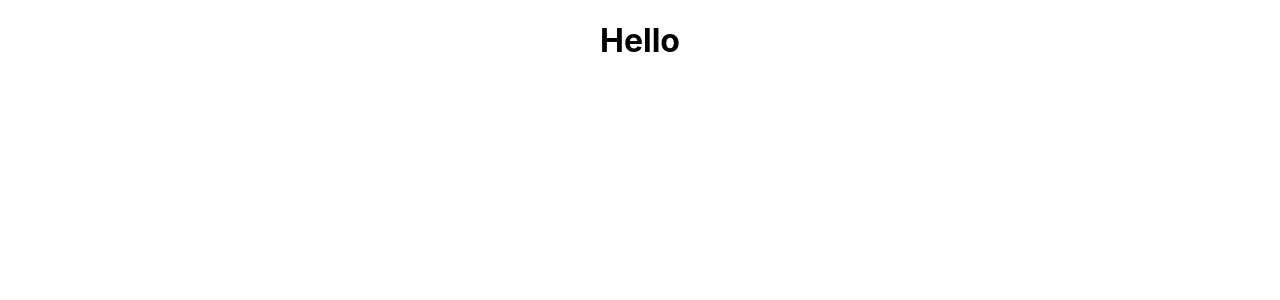
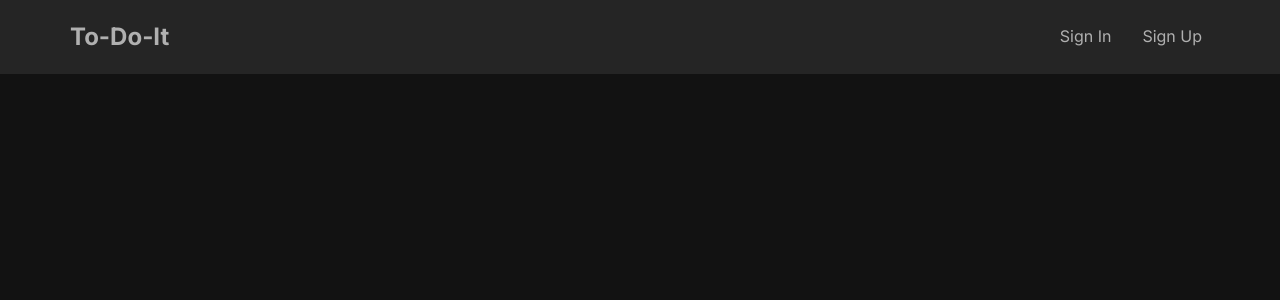
Before and after one commit to DanParkinson/to-do-it-frontend, a React (Create React App) app: page / in a window 1280 px wide. Shown: the top 300 px of the page. Built offline with nearby package versions, Linux system fonts and the light colour scheme.

Commit message:
Navbar created

```diff
--- a/package.json
+++ b/package.json
@@ -7,7 +7,7 @@
     "@testing-library/react": "^11.2.7",
     "@testing-library/user-event": "^12.8.3",
     "axios": "^0.21.4",
-    "bootstrap": "^4.6.2",
+    "bootstrap": "^4.6.0",
     "jwt-decode": "^3.1.2",
     "react": "^17.0.2",
     "react-bootstrap": "^1.6.8",
--- a/public/index.html
+++ b/public/index.html
@@ -2,7 +2,7 @@
 <html lang="en">
   <head>
     <meta charset="utf-8" />
-    <link rel="icon" href="%PUBLIC_URL%/favicon.ico" />
+    <link rel="icon" href="%PUBLIC_URL%/favicon-16x16.png" />
     <meta name="viewport" content="width=device-width, initial-scale=1" />
     <meta name="theme-color" content="#000000" />
     <meta
@@ -14,7 +14,23 @@
       manifest.json provides metadata used when your web app is installed on a
       user's mobile device or desktop. See https://developers.google.com/web/fundamentals/web-app-manifest/
     -->
-    <link rel="manifest" href="%PUBLIC_URL%/manifest.json" />
+    <!-- Bootstrap -->
+    <link
+      rel="stylesheet"
+      href="https://cdn.jsdelivr.net/npm/bootstrap@4.6.0/dist/css/bootstrap.min.css"
+      integrity="sha384-B0vP5xmATw1+K9KRQjQERJvTumQW0nPEzvF6L/Z6nronJ3oUOFUFpCjEUQouq2+l"
+      crossorigin="anonymous"
+    />
+    <!-- Google Font -->
+    <link
+      href="https://fonts.googleapis.com/css2?family=Inter:wght@300;400;500;600;700&display=swap"
+      rel="stylesheet"
+    />
+    <link
+      rel="manifest"
+      href="%PUBLIC_URL%/manifest.json"
+      crossorigin="use-credentials"
+    />
     <!--
       Notice the use of %PUBLIC_URL% in the tags above.
       It will be replaced with the URL of the `public` folder during the build.
--- a/src/App.css
+++ /dev/null
@@ -1,38 +0,0 @@
-.App {
-  text-align: center;
-}
-
-.App-logo {
-  height: 40vmin;
-  pointer-events: none;
-}
-
-@media (prefers-reduced-motion: no-preference) {
-  .App-logo {
-    animation: App-logo-spin infinite 20s linear;
-  }
-}
-
-.App-header {
-  background-color: #282c34;
-  min-height: 100vh;
-  display: flex;
-  flex-direction: column;
-  align-items: center;
-  justify-content: center;
-  font-size: calc(10px + 2vmin);
-  color: white;
-}
-
-.App-link {
-  color: #61dafb;
-}
-
-@keyframes App-logo-spin {
-  from {
-    transform: rotate(0deg);
-  }
-  to {
-    transform: rotate(360deg);
-  }
-}
--- a/src/App.js
+++ b/src/App.js
@@ -1,10 +1,12 @@
-import logo from "./logo.svg";
-import "./App.css";
+import NavBar from "./components/NavBar";
+
+// Styles
+import styles from "./App.module.css";
 
 function App() {
   return (
-    <div className="App">
-      <h1>Hello</h1>
+    <div className={styles.App}>
+      <NavBar />
     </div>
   );
 }
--- /dev/null
+++ b/src/App.module.css
@@ -0,0 +1,20 @@
+.App {
+    font-family: "Inter", sans-serif;
+    background-color: #121212;
+    min-height: 100vh;
+    margin: 0;
+    padding: 0;
+    line-height: 1.6;
+}
+
+/* Global link styles */
+a {
+    color: #B0B0B0 !important;
+    font-size: 1rem;
+    text-decoration: none;
+    transition: color 0.3s ease-in-out;
+}
+
+a:hover {
+    color: #4A90E2 !important;
+}
--- /dev/null
+++ b/src/components/NavBar.js
@@ -0,0 +1,24 @@
+import React from "react";
+import { Navbar, Nav, Container } from "react-bootstrap";
+import styles from "../styles/NavBar.module.css";
+
+const NavBar = () => {
+  return (
+    <Navbar className={styles.NavBar} fixed="top">
+      <Container>
+        {/* Brand */}
+        <Navbar.Brand href="#" className={styles.NavBarBrand}>
+          To-Do-It
+        </Navbar.Brand>
+
+        {/* Navigation Links */}
+        <Nav className={styles.NavLinks}>
+          <Nav.Link href="#">Sign In</Nav.Link>
+          <Nav.Link href="#">Sign Up</Nav.Link>
+        </Nav>
+      </Container>
+    </Navbar>
+  );
+};
+
+export default NavBar;
--- /dev/null
+++ b/src/styles/NavBar.module.css
@@ -0,0 +1,21 @@
+.NavBar {
+    background-color: #252525;
+    padding: 0.8rem 1rem;
+}
+
+.NavBarBrand {
+    color: #E0E0E0;
+    font-weight: bold;
+    font-size: 1.5rem;
+    text-decoration: none;
+}
+
+.NavBarBrand:hover {
+    color: #4A90E2 !important;
+}
+
+.NavLinks {
+    margin-left: auto;
+    display: flex;
+    gap: 15px;
+}
```
Also changed, not shown: public/favicon-16x16.png (added), 1 other file (tests, documents, lock files or other folders).
